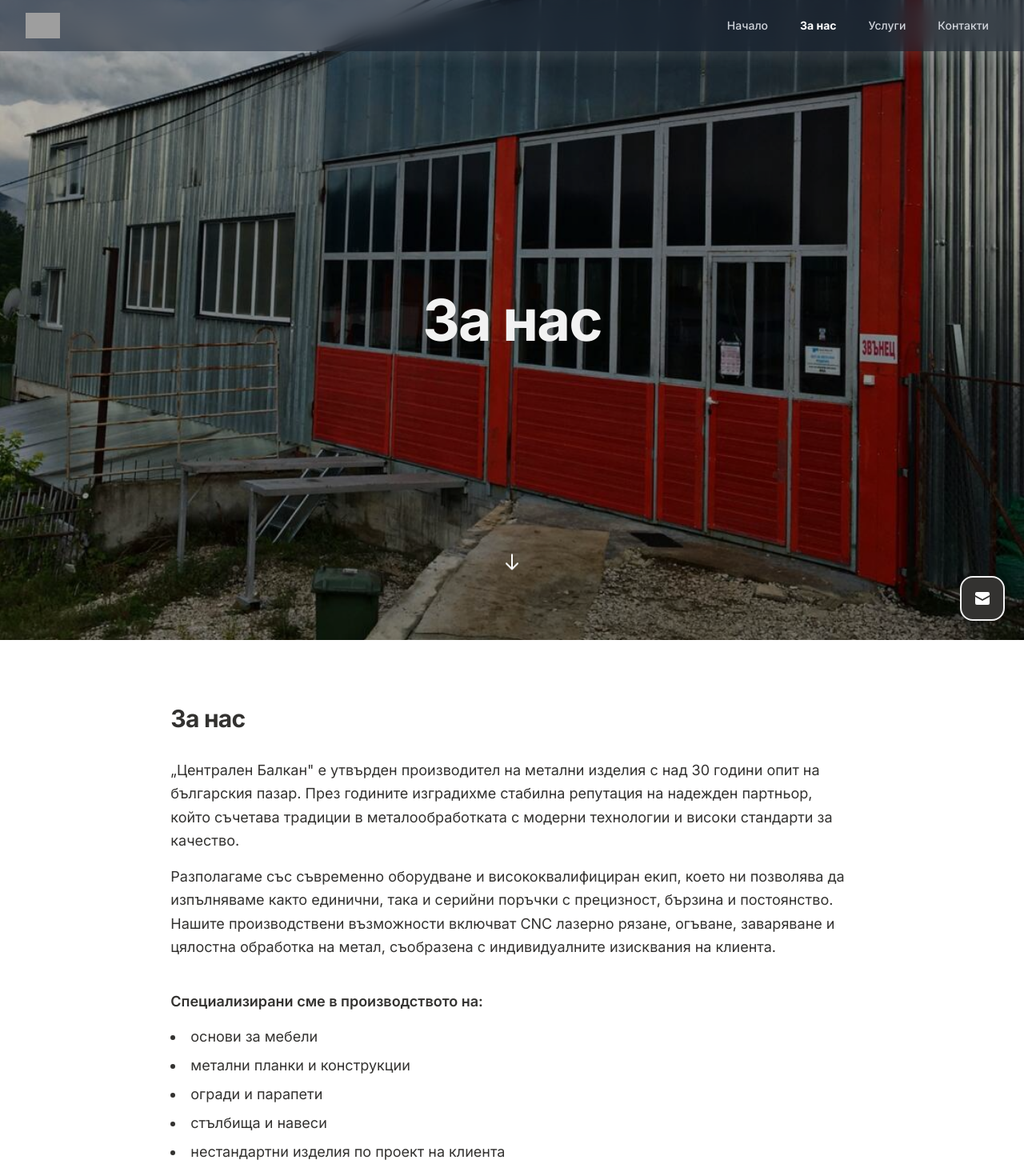
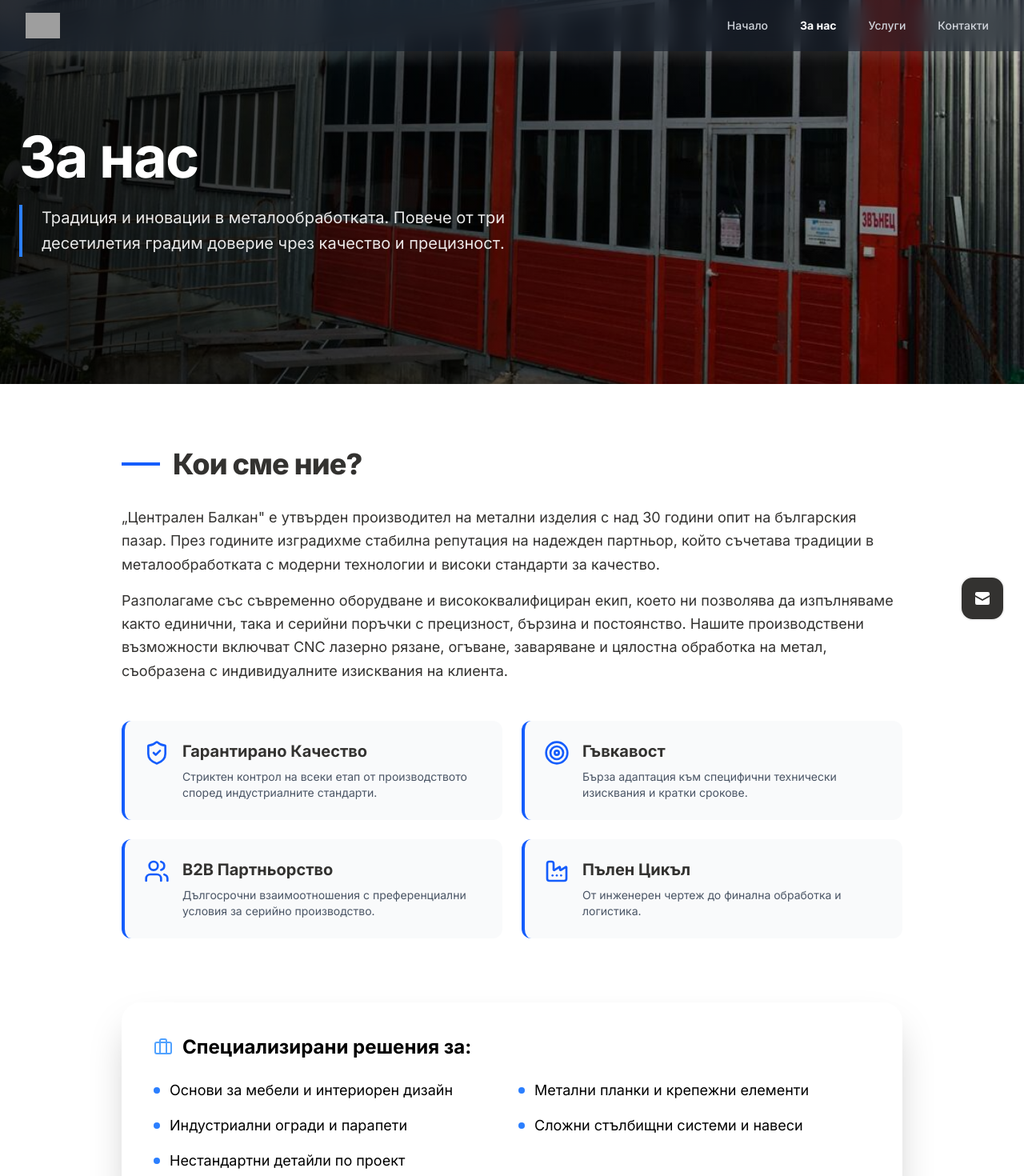
Before and after one commit to Central-Balkan/centralbalkan.com, a Next.js app: page /about in a window 1280 px wide. Shown: the top 1470 px of the page at 80% size. Built offline with nearby package versions, Linux system fonts and the light colour scheme; grey boxes are pictures that could not be loaded.

Commit message:
Iterate over about page

```diff
--- a/app/about/page.tsx
+++ b/app/about/page.tsx
@@ -1,35 +1,38 @@
 import ScrollToArrow from "@/components/ScrollToArrow";
 import Image from "next/image";
+import { ShieldCheck, Target, Users, Factory, Briefcase } from "lucide-react";
 
 const AboutUs = () => {
   return (
     <>
-      <div className="absolute inset-0 height-100vh bg-black opacity-30 z-10"></div>
-      <div className="absolute bottom-20 left-1/2 transform -translate-x-1/2 z-20 animate-bounce z-30">
-        <ScrollToArrow querySelector="main" />
-      </div>
-      <div className="absolute flex min-h-screen items-center justify-center font-sans w-full">
-        <div className="w-auto">
-          <div className="flex gap-5 justify-center min-h-screen flex-col items-center py-32 md:px-16">
-            <h1 className="text-5xl font-bold tracking-tight text-lightPrimary sm:text-7xl z-10 w-full text-center">
+      <div className="relative h-[60vh] w-full overflow-hidden">
+        <Image
+          className="object-cover"
+          src="/central_balkan_factory.svg"
+          alt="CNC laser cutting factory"
+          fill
+          priority
+        />
+        <div className="absolute inset-0 bg-gradient-to-r from-black/80 to-black/20 flex items-center">
+          <div className="max-w-7xl mx-auto w-full px-6">
+            <h1 className="text-5xl md:text-7xl font-bold text-white tracking-tight mb-6">
               За нас
             </h1>
+            <p className="text-xl text-white/90 max-w-2xl leading-relaxed border-l-4 border-blue-500 pl-6">
+              Традиция и иновации в металообработката. Повече от три десетилетия
+              градим доверие чрез качество и прецизност.
+            </p>
           </div>
         </div>
       </div>
-      <Image
-        className="relative w-full h-screen object-cover"
-        src="/central_balkan_factory.svg"
-        alt="CNC laser cutting"
-        priority
-        width={1920}
-        height={1080}
-      />
 
-      <main className=" relative w-auto max-w-3/4 lg:max-w-2/3 sm:items-start m-auto z-30 text-darkPrimary py-12">
-        <h2 className="text-3xl font-bold tracking-tight z-10 text-left w-full my-8">
-          За нас
-        </h2>
+      <main className="relative max-w-5xl mx-auto px-6 text-darkPrimary py-20">
+        <div className="flex items-center gap-4 mb-8">
+          <div className="h-1 w-12 bg-blue-600"></div>
+          <h2 className="text-4xl font-extrabold tracking-tight">
+            Кои сме ние?
+          </h2>
+        </div>
         <div className="text-lg z-10 text-left w-full mb-8">
           <div className="space-y-6">
             <p className="mb-4 leading-relaxed">
@@ -49,20 +52,73 @@ const AboutUs = () => {
               изисквания на клиента.
             </p>
 
-            <div className="py-6">
-              <h3 className="font-semibold mb-4">
-                Специализирани сме в производството на:
-              </h3>
-              <ul className="space-y-2 list-disc list-inside">
-                <li>основи за мебели</li>
-                <li>метални планки и конструкции</li>
-                <li>огради и парапети</li>
-                <li>стълбища и навеси</li>
-                <li>нестандартни изделия по проект на клиента</li>
-              </ul>
+            {/* B2B Value Props Grid */}
+            <div className="grid grid-cols-1 md:grid-cols-2 gap-6 py-8">
+              <div className="flex gap-4 p-6 bg-gray-50 rounded-xl border-l-4 border-blue-600">
+                <ShieldCheck className="text-blue-600 shrink-0" size={32} />
+                <div>
+                  <h4 className="font-bold text-xl mb-2">
+                    Гарантирано Качество
+                  </h4>
+                  <p className="text-sm text-gray-600">
+                    Стриктен контрол на всеки етап от производството според
+                    индустриалните стандарти.
+                  </p>
+                </div>
+              </div>
+              <div className="flex gap-4 p-6 bg-gray-50 rounded-xl border-l-4 border-blue-600">
+                <Target className="text-blue-600 shrink-0" size={32} />
+                <div>
+                  <h4 className="font-bold text-xl mb-2">Гъвкавост</h4>
+                  <p className="text-sm text-gray-600">
+                    Бърза адаптация към специфични технически изисквания и
+                    кратки срокове.
+                  </p>
+                </div>
+              </div>
+              <div className="flex gap-4 p-6 bg-gray-50 rounded-xl border-l-4 border-blue-600">
+                <Users className="text-blue-600 shrink-0" size={32} />
+                <div>
+                  <h4 className="font-bold text-xl mb-2">B2B Партньорство</h4>
+                  <p className="text-sm text-gray-600">
+                    Дългосрочни взаимоотношения с преференциални условия за
+                    серийно производство.
+                  </p>
+                </div>
+              </div>
+              <div className="flex gap-4 p-6 bg-gray-50 rounded-xl border-l-4 border-blue-600">
+                <Factory className="text-blue-600 shrink-0" size={32} />
+                <div>
+                  <h4 className="font-bold text-xl mb-2">Пълен Цикъл</h4>
+                  <p className="text-sm text-gray-600">
+                    От инженерен чертеж до финална обработка и логистика.
+                  </p>
+                </div>
+              </div>
             </div>
 
-            <p className="leading-relaxed">
+            <div className="bg-darkPrimary text-white p-10 rounded-3xl shadow-2xl my-12">
+              <h3 className="text-2xl font-bold mb-6 flex items-center gap-3">
+                <Briefcase className="text-blue-400" />
+                <span className="text-black"> Специализирани решения за:</span>
+              </h3>
+              <div className="grid grid-cols-1 sm:grid-cols-2 gap-4">
+                {[
+                  "Основи за мебели и интериорен дизайн",
+                  "Метални планки и крепежни елементи",
+                  "Индустриални огради и парапети",
+                  "Сложни стълбищни системи и навеси",
+                  "Нестандартни детайли по проект",
+                ].map((item, i) => (
+                  <div key={i} className="flex items-center gap-3">
+                    <div className="h-2 w-2 bg-blue-500 rounded-full"></div>
+                    <span className="text-black">{item}</span>
+                  </div>
+                ))}
+              </div>
+            </div>
+
+            <p className="leading-relaxed text-xl">
               Благодарение на изградена мрежа от надеждни партньори в страната,
               можем да предложим цялостни решения – от идея и проектиране до
               изработка и доставка. Работим в тясно сътрудничество с нашите
@@ -70,13 +126,13 @@ const AboutUs = () => {
               срокове.
             </p>
 
-            <p className="leading-relaxed font-semibold italic">
+            <p className="leading-relaxed font-semibold italic text-blue-700 border-l-4 border-blue-700 pl-6 py-2">
               Нашата мисия е да бъдем дългосрочен и сигурен партньор за бизнеса,
               предоставяйки решения, които отговарят на най-високите
               индустриални изисквания.
             </p>
 
-            <p className="text-center font-semibold pt-4 border-t">
+            <p className="text-center font-bold text-2xl pt-12 text-darkPrimary">
               „Централен Балкан" – стабилност, прецизност и доверие в метала.
             </p>
           </div>
--- a/app/contacts/page.tsx
+++ b/app/contacts/page.tsx
@@ -4,7 +4,7 @@ import { Mail, Phone, MapPin, Clock } from "lucide-react";
 const Contacts = () => {
   return (
     <div className="min-h-screen bg-white">
-      <div className="relative h-[40vh] lg:h-[50vh] w-full overflow-hidden">
+      <div className="relative h-[60vh] w-full overflow-hidden">
         <Image
           className="object-cover"
           src="/services.svg"
@@ -12,12 +12,12 @@ const Contacts = () => {
           fill
           priority
         />
-        <div className="absolute inset-0 bg-gradient-to-t from-black/70 to-transparent flex items-end">
-          <div className="max-w-7xl mx-auto w-full px-6 pb-12">
-            <h1 className="text-4xl md:text-6xl font-bold text-white tracking-tight">
+        <div className="absolute inset-0 bg-gradient-to-r from-black/80 to-black/20 flex items-center">
+          <div className="max-w-7xl mx-auto w-full px-6">
+            <h1 className="text-5xl md:text-7xl font-bold text-white tracking-tight mb-6">
               Контакти
             </h1>
-            <p className="text-white/80 mt-4 text-lg max-w-2xl">
+            <p className="text-xl text-white/90 max-w-2xl leading-relaxed border-l-4 border-blue-500 pl-6">
               Свържете се с нас за запитвания, оферти и повече информация.
             </p>
           </div>
@@ -103,7 +103,7 @@ const Contacts = () => {
               height="100%"
               loading="lazy"
               title="Location Map"
-              className="w-full h-full border-0 grayscale hover:grayscale-0 transition-all duration-500"
+              className="w-full h-full border-0 hover:grayscale-0 transition-all duration-500"
             ></iframe>
           </div>
         </div>
```
